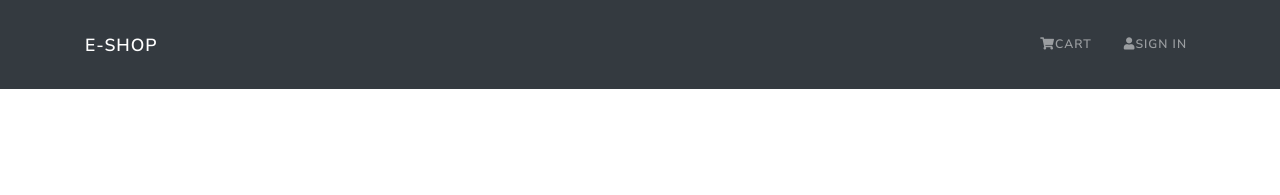
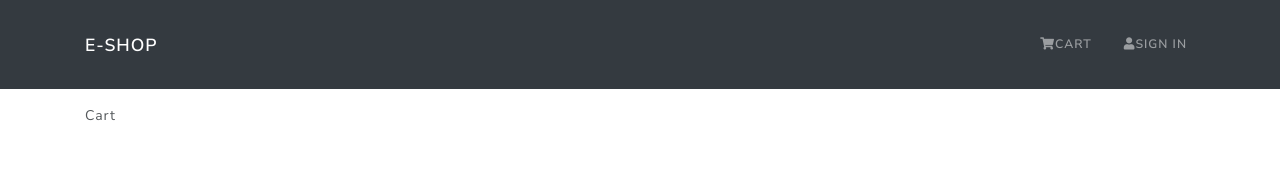
Before and after one commit to BinayT/E-Shop, a React (Create React App) app in the folder frontend/: page /cart in a window 1280 px wide. Shown: the top 195 px of the page. Built offline with nearby package versions, Linux system fonts and the light colour scheme.

Commit message:
Displaying cart screen as well as pushing qty and id of product to the history

```diff
--- a/frontend/src/App.js
+++ b/frontend/src/App.js
@@ -5,6 +5,7 @@ import Header from './components/Header';
 import Footer from './components/Footer';
 import HomeScreen from './screens/HomeScreen';
 import ProductScreen from './screens/ProductScreen';
+import CartScreen from './screens/CartScreen';
 
 function App() {
   return (
@@ -13,7 +14,8 @@ function App() {
       <main className='py-3'>
         <Container>
           <Route path='/' exact component={HomeScreen} />
-          <Route path='/product/:id' exact component={ProductScreen} />
+          <Route path='/product/:id' component={ProductScreen} />
+          <Route path='/cart/:id?' component={CartScreen} />
         </Container>
       </main>
       <Footer />
--- /dev/null
+++ b/frontend/src/screens/CartScreen.jsx
@@ -0,0 +1,7 @@
+import React from 'react';
+
+const CartScreen = () => {
+  return <div>Cart</div>;
+};
+
+export default CartScreen;
--- a/frontend/src/screens/ProductScreen.jsx
+++ b/frontend/src/screens/ProductScreen.jsx
@@ -8,7 +8,6 @@ import {
   ListGroup,
   Card,
   Button,
-  Select,
   Form,
 } from 'react-bootstrap';
 
@@ -17,17 +16,21 @@ import { listProduct } from '../actions/productActions';
 import Loading from '../components/Loading';
 import ErrorMessage from '../components/ErrorMessage';
 
-const ProductSreen = ({ match }) => {
+const ProductSreen = ({ history, match }) => {
   const [qty, setQty] = useState(0);
   const dispatch = useDispatch();
+
+  const productList = useSelector((state) => state.productList);
+  const { error, product, loading } = productList;
 
   useEffect(() => {
     const id = match.params.id;
     dispatch(listProduct(id));
   }, [match, dispatch]);
 
-  const productList = useSelector((state) => state.productList);
-  const { error, product, loading } = productList;
+  const addToCartHandler = () => {
+    history.push(`/cart/${match.params.id}?qty=${qty}`);
+  };
 
   return (
     <>
@@ -109,6 +112,7 @@ const ProductSreen = ({ match }) => {
                     className='btn-block'
                     type='button'
                     disabled={product.countInStock === 0}
+                    onClick={addToCartHandler}
                   >
                     Add to Cart
                   </Button>
```
